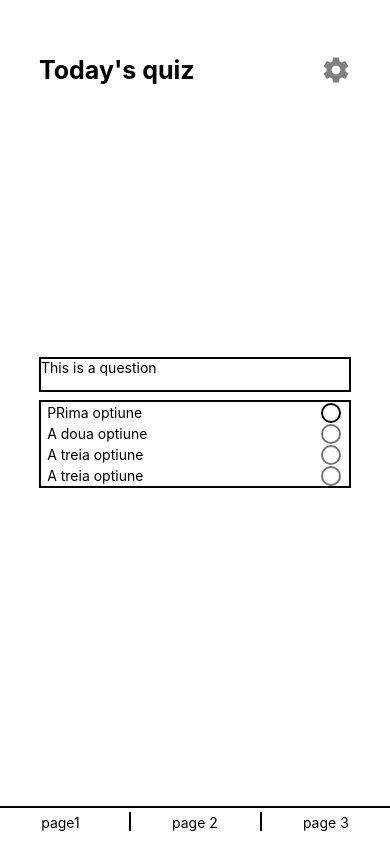
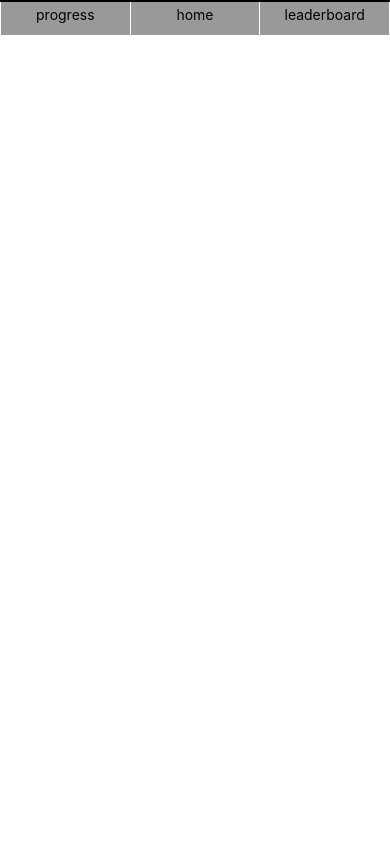
Before and after one commit to Tudor73/AmazingProject, a React Native app: screen / in a window 390 px wide. Built offline with nearby package versions, Linux system fonts and the light colour scheme.

Commit message:
navbar touchable

```diff
--- a/App.js
+++ b/App.js
@@ -1,25 +1,13 @@
 import { StatusBar } from "expo-status-bar";
 import React from "react";
 import { Alert, Button, StyleSheet, Text, View } from "react-native";
-import Header from "./components/Header";
 import Navbar from "./components/Navbar";
-import Question from "./components/Question";
 
 export default function App() {
   return (
-    <View style={styles.container}>
+    <View>
       <StatusBar style="auto" />
-      <Header />
-      <Question />
       <Navbar />
     </View>
   );
 }
-
-const styles = StyleSheet.create({
-  container: {
-    height: "99%",
-    display: "flex",
-    justifyContent: "space-between",
-  },
-});
--- a/components/Navbar.js
+++ b/components/Navbar.js
@@ -1,18 +1,52 @@
 import React from "react";
-import { View, Text, StyleSheet } from "react-native";
+import {
+  View,
+  Text,
+  StyleSheet,
+  TouchableOpacity,
+  TouchableHighlight,
+} from "react-native";
 
 function Navbar() {
   return (
     <View style={styles.container}>
-      <View style={styles.item}>
-        <Text style={styles.text}>page1</Text>
-      </View>
-      <View style={styles.item}>
-        <Text style={styles.text}>page 2</Text>
-      </View>
-      <View>
-        <Text style={styles.text}>page 3</Text>
-      </View>
+      <TouchableHighlight
+        activeOpacity={0.8}
+        underlayColor="#777"
+        style={styles.item}
+        onPress={() => {
+          return null;
+        }}
+      >
+        <View>
+          <Text style={styles.text}>progress</Text>
+        </View>
+      </TouchableHighlight>
+
+      <TouchableHighlight
+        activeOpacity={0.6}
+        underlayColor="#777"
+        style={styles.item}
+        onPress={() => {
+          return null;
+        }}
+      >
+        <View>
+          <Text style={styles.text}>home</Text>
+        </View>
+      </TouchableHighlight>
+      <TouchableHighlight
+        activeOpacity={0.6}
+        underlayColor="#777"
+        style={styles.item}
+        onPress={() => {
+          return null;
+        }}
+      >
+        <View>
+          <Text style={styles.text}>leaderboard</Text>
+        </View>
+      </TouchableHighlight>
     </View>
   );
 }
@@ -22,18 +56,19 @@ const styles = StyleSheet.create({
     display: "flex",
     flexDirection: "row",
     justifyContent: "space-evenly",
-    alignItems: "center",
     borderTopWidth: 2,
     borderTopColor: "black",
-    height: 30,
+    height: 35,
   },
   item: {
     borderRightColor: "black",
-    borderRightWidth: 2,
-    width: "23%",
+    backgroundColor: "#999",
+    width: "33%",
+    height: "100%",
   },
   text: {
-    marginTop: 2,
+    paddingTop: 4,
+    textAlign: "center",
   },
 });
 export default Navbar;
```
Also changed, not shown: components/Quiz.js (added, +21 -0 lines), pages/Home.js (added, +11 -0 lines), pages/Leaderboard.js (added, +11 -0 lines), pages/Progress.js (added, +11 -0 lines).
